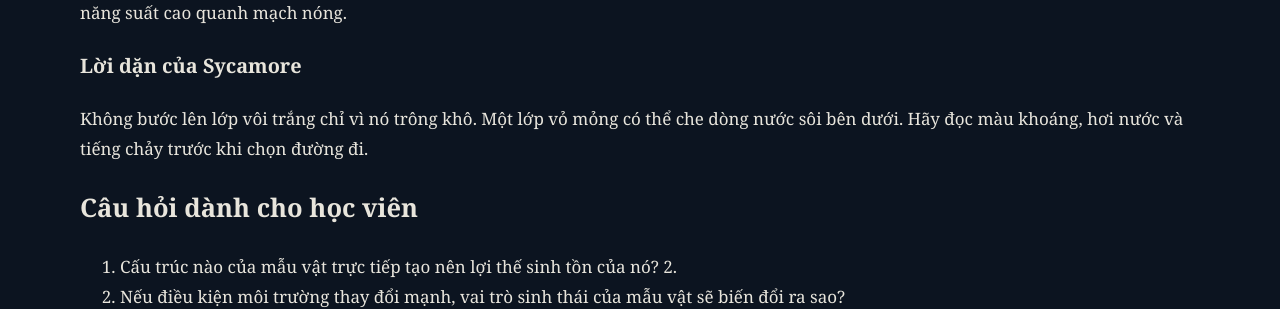
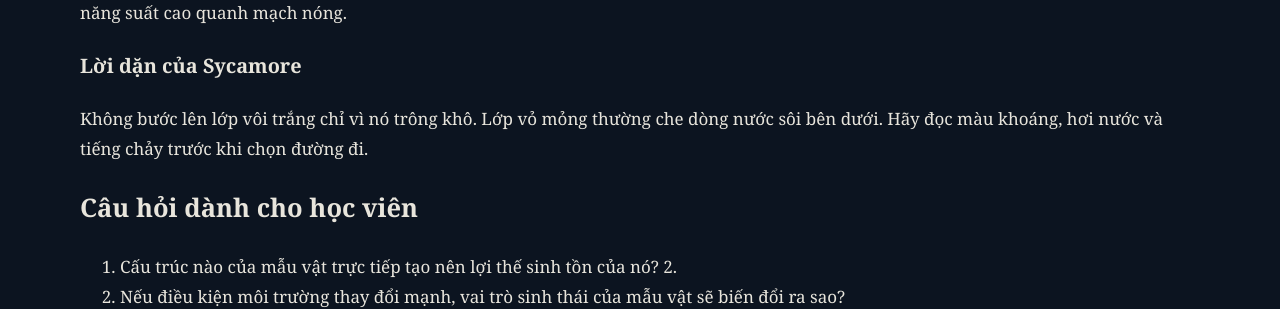
Before and after one commit to trduy91/seven-seas-reader, a Jekyll site: the page built from site/field-notes/sycamore/lecture-011-nuoc-nong-va-nhung-tang-khoang.md, in a window 1280 px wide. Shown: the part 1936-2245 px from the top of the page. Built offline with Jekyll 4.4.1, drawn with Linux system fonts in a browser that asks for light colours; our own code applies the rules of GitHub Pages for plain Markdown files.

Commit message:
Finalize definitive wording in Sycamore lecture 011

```diff
--- a/site/field-notes/sycamore/lecture-011-nuoc-nong-va-nhung-tang-khoang.md
+++ b/site/field-notes/sycamore/lecture-011-nuoc-nong-va-nhung-tang-khoang.md
@@ -40,7 +40,7 @@ Mỗi đợt nước nóng tràn qua bậc đá để lại một lớp khoáng
 Màng vi sinh bám trên bậc ấm tiết chất nhầy giữ khoáng và tạo bề mặt cho ấu trùng côn trùng bám. Côn trùng trưởng thành bay ra khỏi vùng hơi nước vào lúc chiều mát, trở thành thức ăn cho thằn lằn đá và chim suối. Các loài này tạo nên một chuỗi thức ăn ngắn nhưng có năng suất cao quanh mạch nóng.
 
 ### Lời dặn của Sycamore
-Không bước lên lớp vôi trắng chỉ vì nó trông khô. Một lớp vỏ mỏng có thể che dòng nước sôi bên dưới. Hãy đọc màu khoáng, hơi nước và tiếng chảy trước khi chọn đường đi.
+Không bước lên lớp vôi trắng chỉ vì nó trông khô. Lớp vỏ mỏng thường che dòng nước sôi bên dưới. Hãy đọc màu khoáng, hơi nước và tiếng chảy trước khi chọn đường đi.
 
 ## Câu hỏi dành cho học viên
 
```
